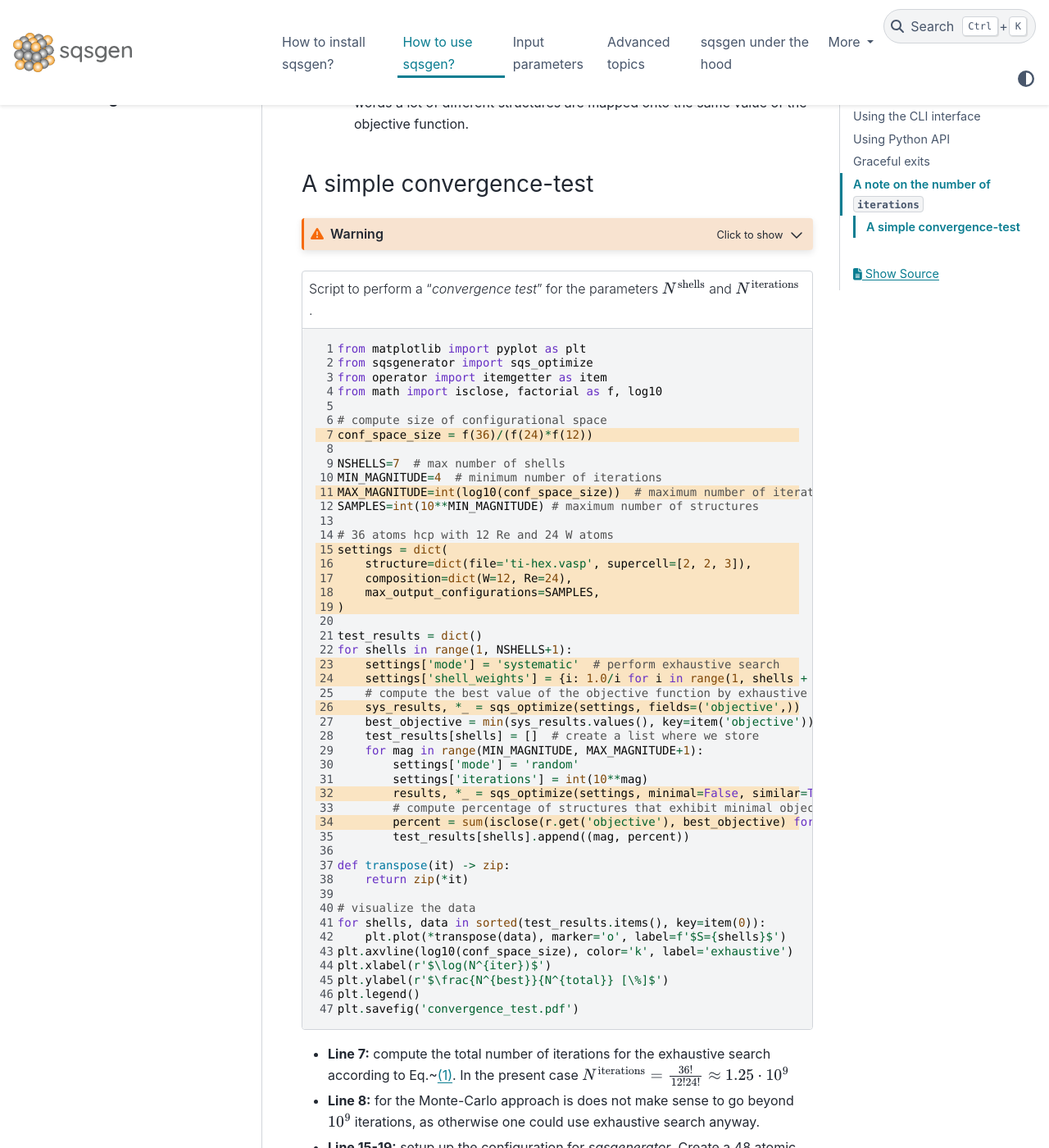
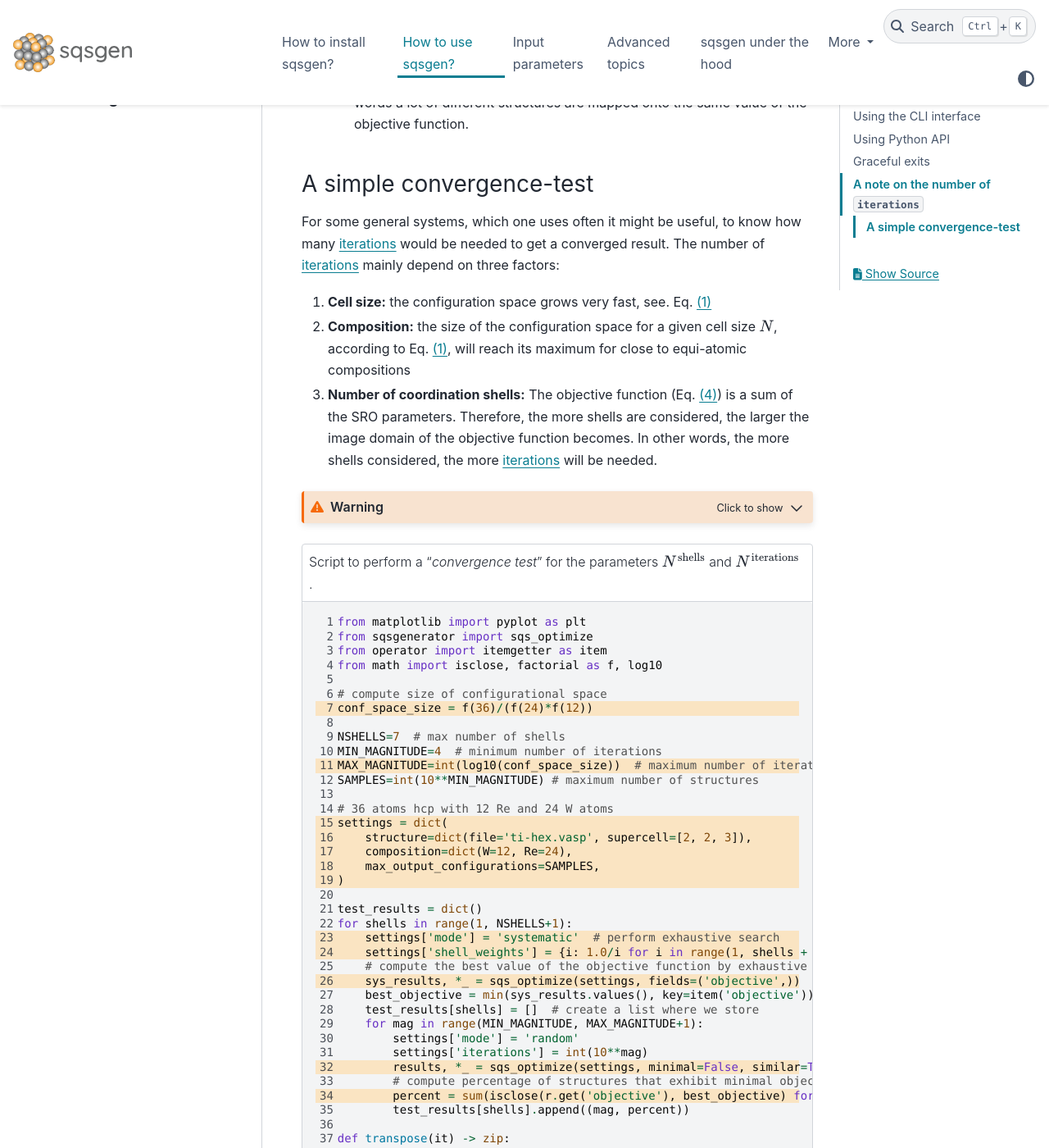
Before and after one commit to dgehringer/sqsgenerator, a Sphinx documentation site: the page built from docs/source/how_to.md, in a window 1280 px wide and 1400 px high, scrolled down 15290 px. Shown: the whole window at 82% size. Built offline with Sphinx 7.4.7 and the PyData theme 0.15.4, drawn with Linux system fonts in a browser that asks for light colours; the version number is read from the project's files by our own code; some of the changed text lies outside the part shown.

Commit message:
:memo: finished convergence test example

`````diff
--- a/docs/source/how_to.md
+++ b/docs/source/how_to.md
@@ -287,7 +287,7 @@ composition:
 ```
 
 - **Line 4:** set the iteration mode to **systematic**. This will scan through all possible structures. **Note:** Check
-  the size of the configurational space before actually running the minimization process. Otherwise, the program might
+  the size of the configuration space before actually running the minimization process. Otherwise, the program might
   run "*forever*"
 - **Line 7:** use only nitrogen lattice positions to perform the SQS minimization.
 
@@ -637,7 +637,7 @@ interactively using the `mpirun` command you can also gracefully terminate the p
 ## A note on the number of `iterations`
 
 Actually it is very hard to tell what is a "**sufficiently**" large enough number for the `iteration` parameter. As the
-configurational space is growing extremely fast (factorial), it is anyway not possible to sample it properly in case the
+configuration space is growing extremely fast (factorial), it is anyway not possible to sample it properly in case the
 structures get large enough.
 
 To get a feeling how many structures are there, set `mode` to **systematic** and hit
@@ -680,6 +680,16 @@ A few rules over the thumb, and what you can do if you deal with "*large*" syste
 
 ### A simple convergence-test
 
+For some general systems, which one uses often it might be useful, to know how many
+{ref}`iterations <input-param-iterations>` would be needed to get a converged result. The number of
+{ref}`iterations <input-param-iterations>` mainly depend on three factors:
+
+  1. **Cell size:** the configuration space grows very fast, see. Eq. {eq}`eqn:multinomial`
+  2. **Composition:** the size of the configuration space for a given cell size $N$, according to
+     Eq. {eq}`eqn:multinomial`, will reach its maximum for close to equi-atomic compositions
+  3. **Number of coordination shells:** The objective function (Eq. {eq}`eqn:objective`) is a sum of the SRO parameters.
+     Therefore, the more shells are considered, the larger the image domain of the objective function becomes. In other
+     words, the more shells considered, the more {ref}`iterations <input-param-iterations>` will be needed.
 
 ````{admonition} Warning
 :class: warning, dropdown
@@ -765,7 +775,7 @@ plt.savefig('convergence_test.pdf')
     (Eq. {eq}`eqn:objective`) for a defined number of `shells`. Therefore, we set the iteration {ref}`mode <input-param-mode>`
     and {ref}`shell_weights <input-param-shell-weights>` accordingly.
   - **Line 26:** perform exhaustive enumeration
-  - **Line 32:** perform Monte-Carlo sampling of the configurational space using for different number of iterations
+  - **Line 32:** perform Monte-Carlo sampling of the configuration space using for different number of iterations
     ranging from `10**MIN_MAGNITUDE` from `10**MAX_MAGNITUDE`
   - **Line 34:** compute the amount of structures from the Monte-Carlo approach, which exhibit the minimum objective.
 
@@ -777,3 +787,5 @@ from the above script might look something like the figure below.
 :width: 60%
 :align: center
 ```
+
+Please remember that the figure above might look differently for a different system (lattice).
`````
Also changed, not shown: other parts of docs/source/how_to.md (+2 -2 lines).
